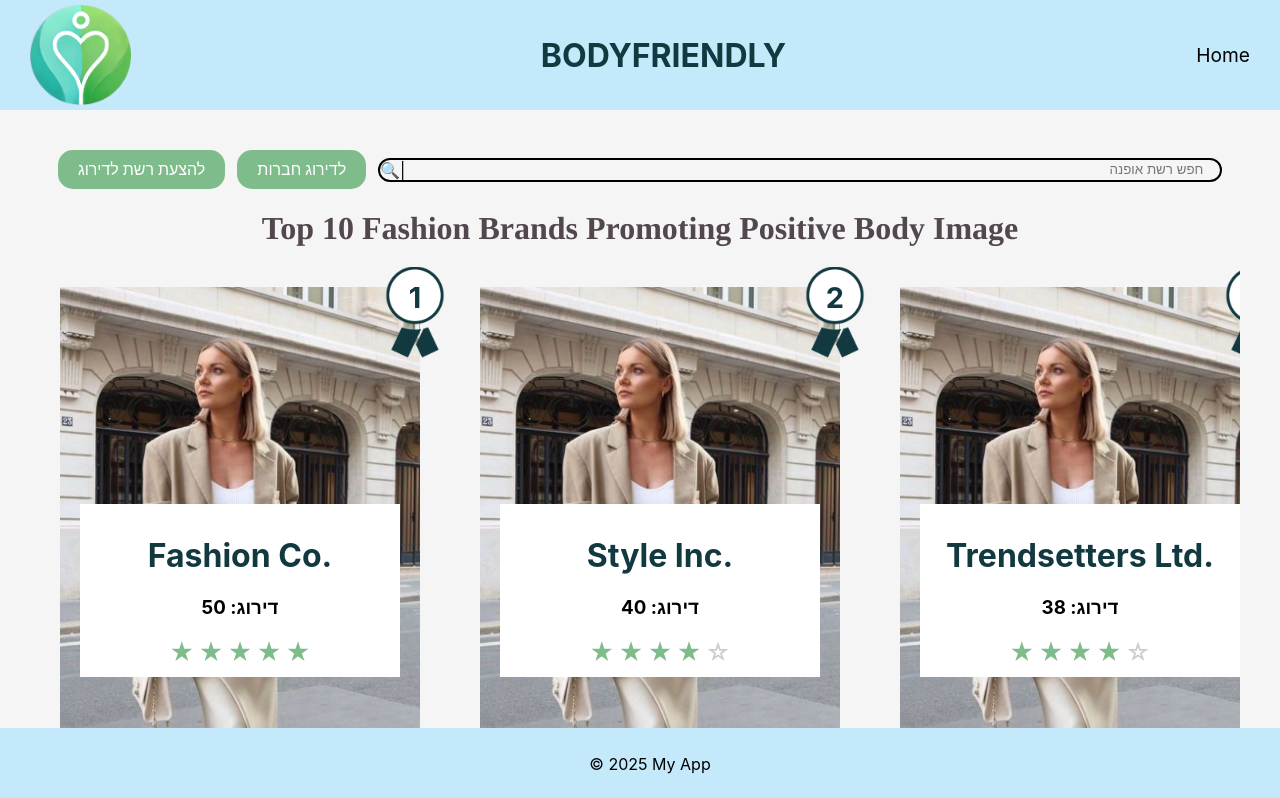
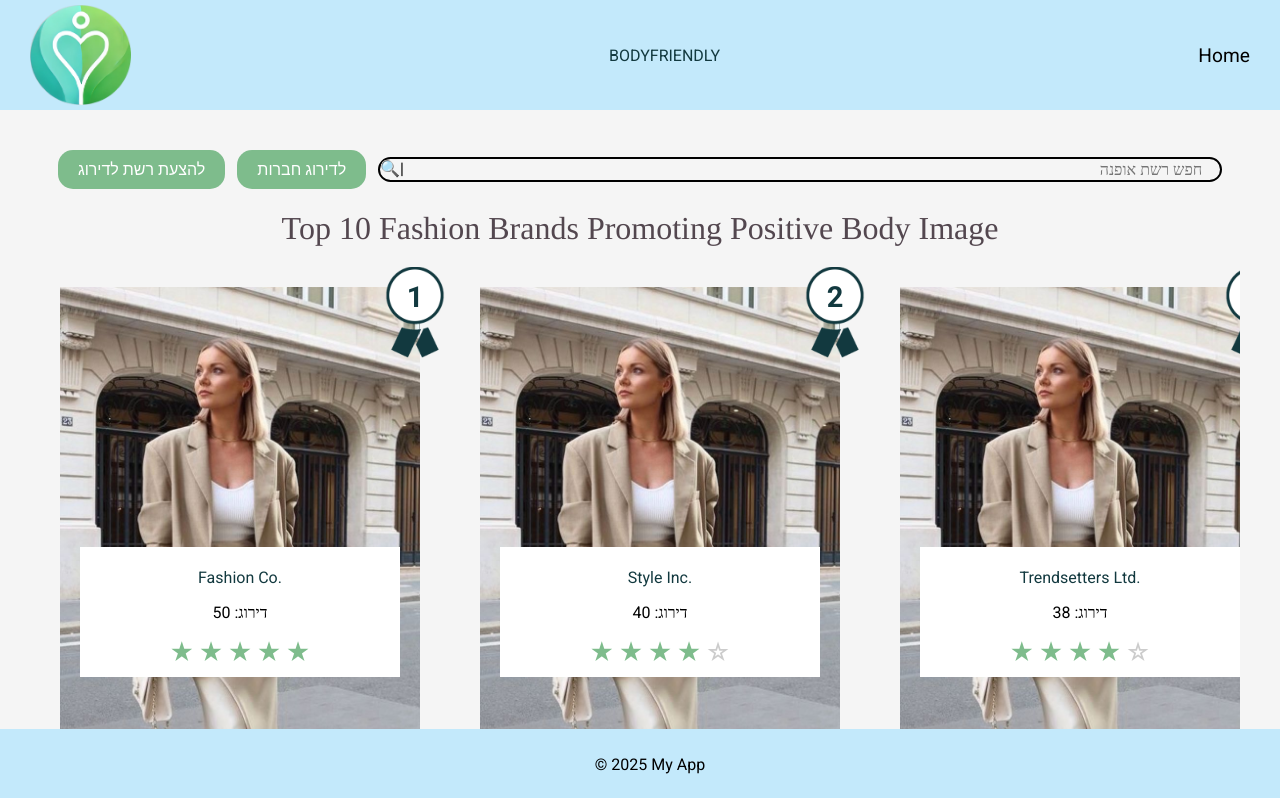
Before and after one commit to EladBet/BeSafeTeam6, a React (Vite) app in the folder client/: page / in a window 1280 px wide. Shown: the top 798 px of the page. Built offline with nearby package versions, Linux system fonts and the light colour scheme.

Commit message:
added Roboto font

```diff
--- a/client/index.html
+++ b/client/index.html
@@ -9,6 +9,7 @@
     <link rel="preconnect" href="https://fonts.googleapis.com">
     <link rel="preconnect" href="https://fonts.gstatic.com" crossorigin>
     <link href="https://fonts.googleapis.com/icon?family=Material+Icons" rel="stylesheet">
+    <link href="https://fonts.googleapis.com/css2?family=Roboto:ital,wght@0,100..900;1,100..900&display=swap" rel="stylesheet">
   </head>
   <body>
     <div id="root"></div>
--- a/client/src/styles/global.css
+++ b/client/src/styles/global.css
@@ -1,8 +1,13 @@
 body {
   margin: 0;
-    font-family: -apple-system, BlinkMacSystemFont, 'Segoe UI', 'Roboto', 'Oxygen', 'Ubuntu', 'Cantarell', 'Fira Sans', 'Droid Sans', 'Helvetica Neue', sans-serif;
+  font-family: "Roboto", -apple-system, -system-ui, serif;
+  font-optical-sizing: auto;
   -webkit-font-smoothing: antialiased;
   -moz-osx-font-smoothing: grayscale;
+}
+
+*, *::before, *::after {
+  font: inherit;
 }
 
 code {
```
Lines whose indentation alone changed are shown as unchanged.
